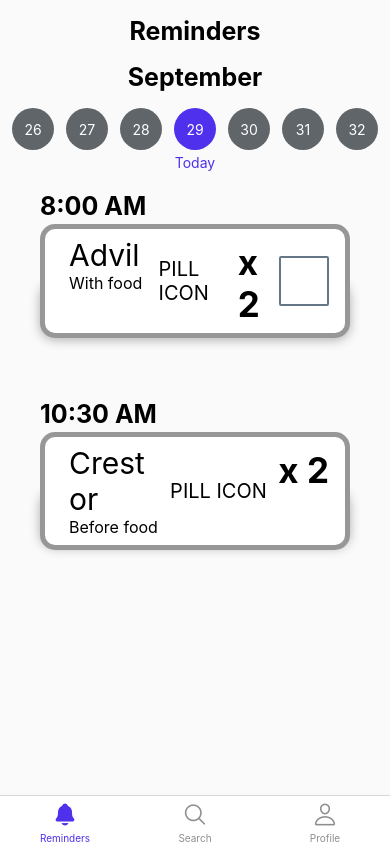
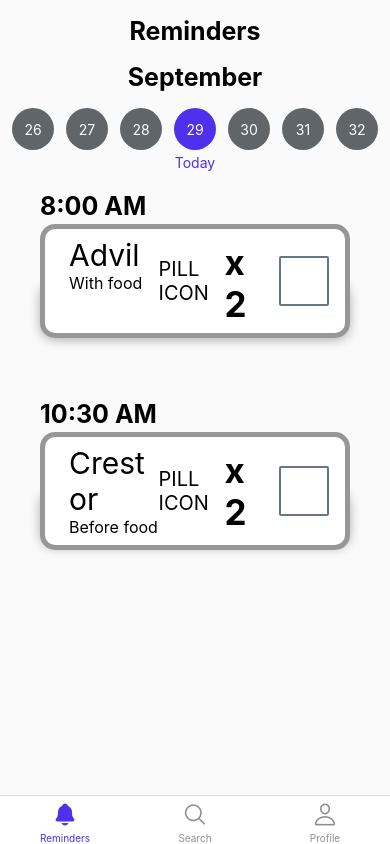
Before and after one commit to Pinfo-HumaniTECH/PINfoApp, a React Native app: screen /Reminders in a window 390 px wide. Built offline with nearby package versions, Linux system fonts and the light colour scheme; what react-native-responsive-fontsize would draw is missing.

Commit message:
fixed 2nd checkbox and fixed the card margins

```diff
--- a/app/screens/RemindersScreen.js
+++ b/app/screens/RemindersScreen.js
@@ -22,6 +22,7 @@ function RemindersScreen() {
     const dayButtons = [];
     const currentDate = date
     const [isSelected, setSelection] = useState(false);
+    const [isSelected2, setSelection2] = useState(false);
 
     //for each day of week, populate circles
     daysOfWeek.forEach((day) => {
@@ -104,7 +105,7 @@ function RemindersScreen() {
                         {/* right side */}
                         <View style={{flex: 1.5, flexDirection: 'row', marginRight: 16, alignContent: 'center', justifyContent: 'center'}}>
                             <Text style={{fontSize: 20, margin: 'auto'}}>PILL ICON</Text>
-                            <Text style={{fontWeight: 'bold', fontSize: 35, marginTop: 4}}>x 2</Text>
+                            <Text style={{fontWeight: 'bold', fontSize: 35, marginTop: 4, marginRight: 20}}>x 2</Text>
                             <CheckBox value={isSelected} onValueChange={setSelection} style={styles.checkbox}/>
                         </View>
                     </View>
@@ -117,17 +118,17 @@ function RemindersScreen() {
             <Text style={{marginBottom: 15, textAlign: 'left', marginLeft: 40, fontWeight: 'bold', fontSize: 25,}}>10:30 AM</Text>
             <View>
                 <TouchableOpacity
-                    style={styles.medCardShadowGray}
-                    activeOpacity = { .5 }
-                >
-                    <Text style={{color: 'white', textAlign: 'center', marginTop: 30}}>Not taken</Text>
-
+                    style={isSelected2 ? styles.medCardShadowGreen : styles.medCardShadowGray}
+                    activeOpacity = { .5 }>
+                    <Text style={{color: 'white', textAlign: 'center', marginTop: 30}}>
+                    {isSelected2 ? 'Taken!' : 'Not Taken!'}
+                    </Text>
                 </TouchableOpacity>
             </View>
             {/* content */}
             <View style={styles.medCardContainer}>
                 <TouchableOpacity
-                    style={styles.medCardGray}
+                    style={isSelected2 ? styles.medCardGreen : styles.medCardGray}
                     activeOpacity = { .5 }
                 >
                     <View style={styles.innerMedContainer}>
@@ -141,7 +142,8 @@ function RemindersScreen() {
                         {/* right side */}
                         <View style={{flex: 1.5, flexDirection: 'row', marginRight: 16, alignContent: 'center', justifyContent: 'center'}}>
                             <Text style={{fontSize: 20, margin: 'auto'}}>PILL ICON</Text>
-                            <Text style={{fontWeight: 'bold', fontSize: 35, marginTop: 4}}>x 2</Text>
+                            <Text style={{fontWeight: 'bold', fontSize: 35, marginTop: 4, marginRight: 20}}>x 2</Text>
+                            <CheckBox value={isSelected2} onValueChange={setSelection2} style={styles.checkbox}/>
                         </View>
                     </View>
                 </TouchableOpacity>
```
